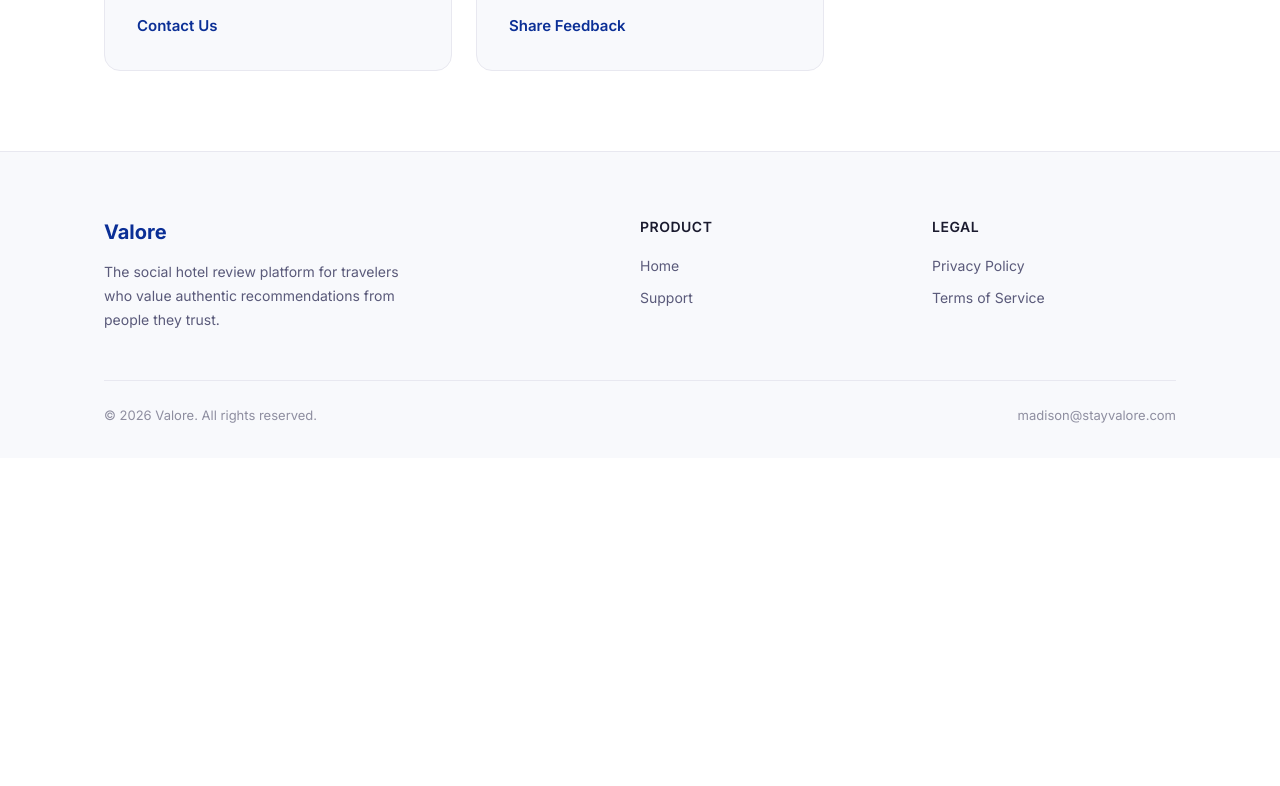
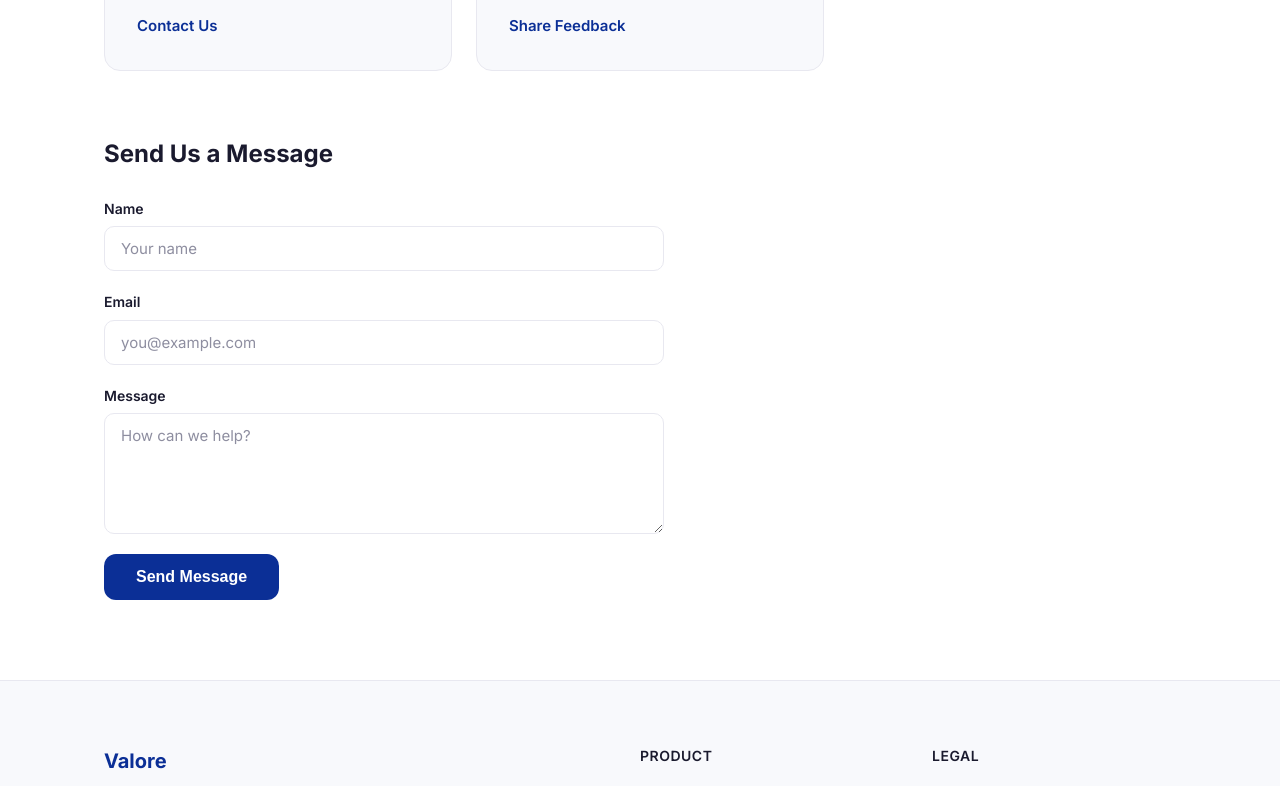
Before and after one commit to StayValore/website, a Next.js app: page /support in a window 1280 px wide. Shown: the part 711-1497 px from the top of the page. Before the commit the page ends 1169 px from the top, so only its background shows below. Built offline with nearby package versions, Linux system fonts and the light colour scheme.

Commit message:
adding email contact us form

```diff
--- a/src/app/globals.css
+++ b/src/app/globals.css
@@ -696,3 +696,101 @@ img {
     grid-template-columns: 1fr;
   }
 }
+
+/* Contact form */
+.contact-form-wrapper {
+  margin-top: 64px;
+  max-width: 560px;
+}
+
+.contact-form-wrapper h2 {
+  font-size: 24px;
+  font-weight: 700;
+  margin-bottom: 24px;
+}
+
+.contact-form {
+  display: flex;
+  flex-direction: column;
+  gap: 20px;
+}
+
+.form-field {
+  display: flex;
+  flex-direction: column;
+  gap: 6px;
+}
+
+.form-field label {
+  font-size: 14px;
+  font-weight: 600;
+  color: var(--color-text);
+}
+
+.form-field input,
+.form-field textarea {
+  padding: 12px 16px;
+  border: 1.5px solid var(--color-border);
+  border-radius: 10px;
+  font-size: 15px;
+  font-family: var(--font-sans);
+  color: var(--color-text);
+  background: var(--color-background);
+  transition: border-color 0.2s;
+  outline: none;
+}
+
+.form-field input::placeholder,
+.form-field textarea::placeholder {
+  color: var(--color-text-muted);
+}
+
+.form-field input:focus,
+.form-field textarea:focus {
+  border-color: var(--color-primary);
+}
+
+.form-field textarea {
+  resize: vertical;
+  min-height: 120px;
+}
+
+.contact-form .btn-primary {
+  align-self: flex-start;
+}
+
+.contact-form .btn-primary:disabled {
+  opacity: 0.6;
+  cursor: not-allowed;
+}
+
+.form-error {
+  font-size: 14px;
+  color: #d32f2f;
+  margin: 0;
+}
+
+.form-error a {
+  color: var(--color-primary);
+  text-decoration: underline;
+}
+
+.form-success {
+  padding: 48px;
+  border-radius: 16px;
+  background: var(--color-surface);
+  border: 1px solid var(--color-border);
+  text-align: center;
+}
+
+.form-success h3 {
+  font-size: 20px;
+  font-weight: 700;
+  margin-bottom: 8px;
+}
+
+.form-success p {
+  font-size: 15px;
+  color: var(--color-text-secondary);
+  margin-bottom: 24px;
+}
--- a/src/app/support/page.tsx
+++ b/src/app/support/page.tsx
@@ -1,4 +1,5 @@
 import type { Metadata } from 'next';
+import { ContactForm } from '@/components/contact-form';
 
 export const metadata: Metadata = {
   title: 'Support - Valore',
@@ -22,8 +23,8 @@ export default function SupportPage() {
               Questions about Valore, your account, or how the app works? Reach
               out and we&apos;ll get back to you as soon as possible.
             </p>
-            <a href="mailto:madison@stayvalore.com">
-              madison@stayvalore.com
+            <a href="mailto:contact@stayvalore.com">
+              contact@stayvalore.com
             </a>
           </div>
 
@@ -33,7 +34,7 @@ export default function SupportPage() {
               Found something that isn&apos;t working right? Let us know the
               details and we&apos;ll investigate and fix it.
             </p>
-            <a href="mailto:madison@stayvalore.com?subject=Bug%20Report">
+            <a href="mailto:contact@stayvalore.com?subject=Bug%20Report">
               Report a Bug
             </a>
           </div>
@@ -44,7 +45,7 @@ export default function SupportPage() {
               Need to update your account, request your data, or delete your
               account? We&apos;re here to help.
             </p>
-            <a href="mailto:madison@stayvalore.com?subject=Account%20Request">
+            <a href="mailto:contact@stayvalore.com?subject=Account%20Request">
               Contact Us
             </a>
           </div>
@@ -55,11 +56,13 @@ export default function SupportPage() {
               Have a feature request or idea to make Valore better? We love
               hearing from our community.
             </p>
-            <a href="mailto:madison@stayvalore.com?subject=Feedback">
+            <a href="mailto:contact@stayvalore.com?subject=Feedback">
               Share Feedback
             </a>
           </div>
         </div>
+
+        <ContactForm />
       </div>
     </div>
   );
--- /dev/null
+++ b/src/components/contact-form.tsx
@@ -0,0 +1,113 @@
+'use client';
+
+import { useState, type FormEvent } from 'react';
+
+const FORM_ENDPOINT = 'https://formsubmit.co/contact@stayvalore.com';
+
+type FormStatus = 'idle' | 'submitting' | 'success' | 'error';
+
+export function ContactForm() {
+  const [formStatus, setFormStatus] = useState<FormStatus>('idle');
+
+  const handleSubmit = async (event: FormEvent<HTMLFormElement>) => {
+    event.preventDefault();
+    setFormStatus('submitting');
+
+    const formData = new FormData(event.currentTarget);
+
+    try {
+      const response = await fetch(FORM_ENDPOINT, {
+        method: 'POST',
+        body: formData,
+        headers: {
+          Accept: 'application/json',
+        },
+      });
+
+      if (response.ok) {
+        setFormStatus('success');
+        event.currentTarget.reset();
+      } else {
+        setFormStatus('error');
+      }
+    } catch {
+      setFormStatus('error');
+    }
+  };
+
+  if (formStatus === 'success') {
+    return (
+      <div className="contact-form-wrapper">
+        <div className="form-success">
+          <h3>Message Sent</h3>
+          <p>Thanks for reaching out. We&apos;ll get back to you soon.</p>
+          <button
+            className="btn-secondary"
+            onClick={() => setFormStatus('idle')}
+            type="button"
+          >
+            Send Another Message
+          </button>
+        </div>
+      </div>
+    );
+  }
+
+  return (
+    <div className="contact-form-wrapper">
+      <h2>Send Us a Message</h2>
+      <form className="contact-form" onSubmit={handleSubmit}>
+        <input type="hidden" name="_captcha" value="false" />
+        <input type="hidden" name="_template" value="table" />
+
+        <div className="form-field">
+          <label htmlFor="name">Name</label>
+          <input
+            type="text"
+            id="name"
+            name="name"
+            required
+            placeholder="Your name"
+          />
+        </div>
+
+        <div className="form-field">
+          <label htmlFor="email">Email</label>
+          <input
+            type="email"
+            id="email"
+            name="email"
+            required
+            placeholder="you@example.com"
+          />
+        </div>
+
+        <div className="form-field">
+          <label htmlFor="message">Message</label>
+          <textarea
+            id="message"
+            name="message"
+            required
+            rows={5}
+            placeholder="How can we help?"
+          />
+        </div>
+
+        {formStatus === 'error' && (
+          <p className="form-error">
+            Something went wrong. Please try again or email us directly at{' '}
+            <a href="mailto:contact@stayvalore.com">contact@stayvalore.com</a>.
+          </p>
+        )}
+
+        <button
+          type="submit"
+          className="btn-primary"
+          disabled={formStatus === 'submitting'}
+        >
+          {formStatus === 'submitting' ? 'Sending...' : 'Send Message'}
+        </button>
+      </form>
+    </div>
+  );
+}
```
